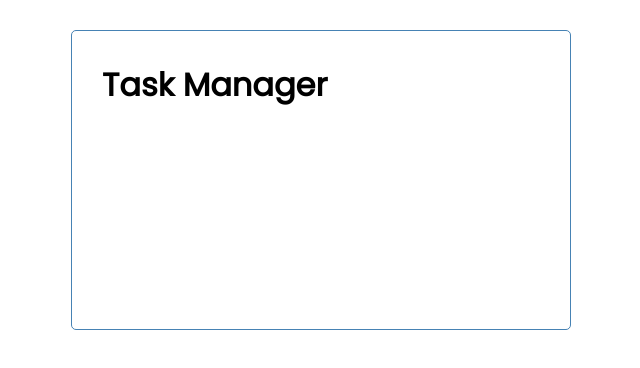
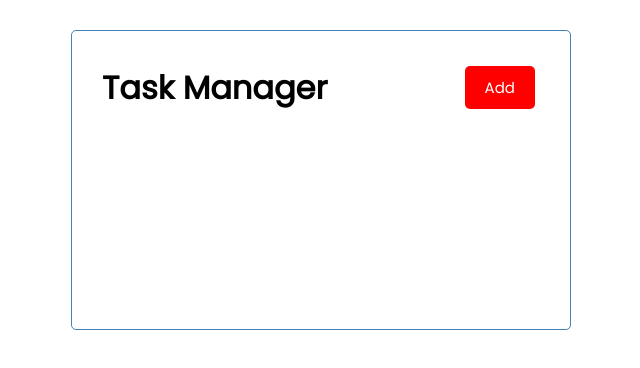
Before and after one commit to micheqn3/task-manager, an Angular app: page / in a window 1280 px wide. Shown: the top 368 px of the page, without its empty margins (319-959 px from the left). Built offline with nearby package versions, Linux system fonts and the light colour scheme.

Commit message:
Updated button and header to have event emitter to be reusable

```diff
--- a/src/app/components/button/button.component.html
+++ b/src/app/components/button/button.component.html
@@ -1 +1,5 @@
-<p>button works!</p>
+<button
+[ngStyle]="{'background-color': color}"
+class="btn"
+(click)="onClick()">{{text}}
+</button> <!-- NG style - An attribute directive to update style -->
--- a/src/app/components/button/button.component.ts
+++ b/src/app/components/button/button.component.ts
@@ -1,4 +1,6 @@
-import { Component, OnInit } from '@angular/core';
+// Button class
+
+import { Component, OnInit, Input, Output, EventEmitter } from '@angular/core';
 
 @Component({
   selector: 'app-button',
@@ -6,10 +8,19 @@
   styleUrls: ['./button.component.css']
 })
 export class ButtonComponent implements OnInit {
+  @Input() text: string = '';
+  @Input() color: string = '';
+
+  // Allows for reusability as we need this button to have different functionalities
+  @Output() btnClick = new EventEmitter();
 
   constructor() { }
 
   ngOnInit(): void {
   }
 
+  onClick() {
+    this.btnClick.emit()
+  }
+
 }
--- a/src/app/components/header/header.component.html
+++ b/src/app/components/header/header.component.html
@@ -1,3 +1,4 @@
 <header>
     <h1>{{ title }}</h1>
+    <app-button color="red" text="Add" (btnClick)="toggleAddTask()"></app-button>
 </header>
--- a/src/app/components/header/header.component.ts
+++ b/src/app/components/header/header.component.ts
@@ -16,4 +16,8 @@
   ngOnInit(): void {
   }
 
+  toggleAddTask() {
+    console.log('add button');
+  }
+
 }
```
